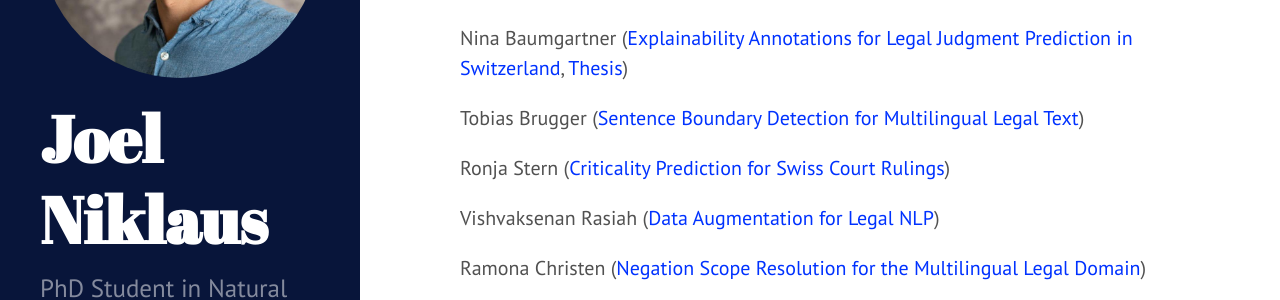
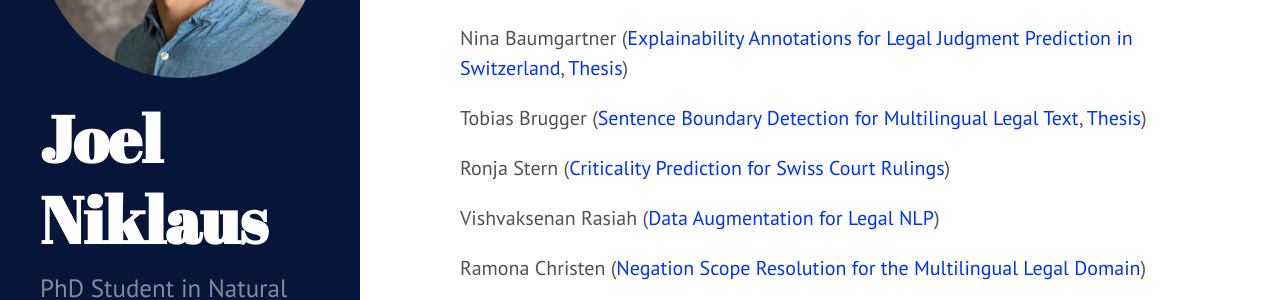
Before and after one commit to JoelNiklaus/joelniklaus.github.io, a Jekyll site: the page built from _pages/collaborations.md, in a window 1280 px wide and 900 px high, scrolled down 930 px. Shown: the part 155-455 px from the top of the window. Built offline with Jekyll 4.4.1, drawn with Linux system fonts in a browser that asks for light colours; nearby versions of some CDN libraries; a style sheet for code colours, icons or effects is not loaded.

Commit message:
added another bachelor thesis

```diff
--- a/_pages/collaborations.md
+++ b/_pages/collaborations.md
@@ -28,7 +28,7 @@ Marco Buchholz ([Judgment Outcome Extraction for Swiss Court Rulings](https://ww
 
 Nina Baumgartner ([Explainability Annotations for Legal Judgment Prediction in Switzerland](https://www.digitale-nachhaltigkeit.unibe.ch/studies/bachelor_s__and_master_s_theses_at_inf/natural_language_processing/explainability_annotations_for_legal_judgment_prediction_in_switzerland/index_eng.html), [Thesis](https://zenodo.org/record/7828876))
 
-Tobias Brugger ([Sentence Boundary Detection for Multilingual Legal Text](https://www.digitale-nachhaltigkeit.unibe.ch/studies/bachelor_s__and_master_s_theses_at_inf/natural_language_processing/sentence_boundary_detection_for_multilingual_legal_text/index_eng.html))
+Tobias Brugger ([Sentence Boundary Detection for Multilingual Legal Text](https://www.digitale-nachhaltigkeit.unibe.ch/studies/bachelor_s__and_master_s_theses_at_inf/natural_language_processing/sentence_boundary_detection_for_multilingual_legal_text/index_eng.html), [Thesis](https://zenodo.org/record/7835211))
 
 Ronja Stern ([Criticality Prediction for Swiss Court Rulings](https://www.digitale-nachhaltigkeit.unibe.ch/studies/bachelor_s__and_master_s_theses_at_inf/natural_language_processing/explainability_annotations_for_legal_judgment_prediction_in_switzerland/index_eng.html))
 
```
